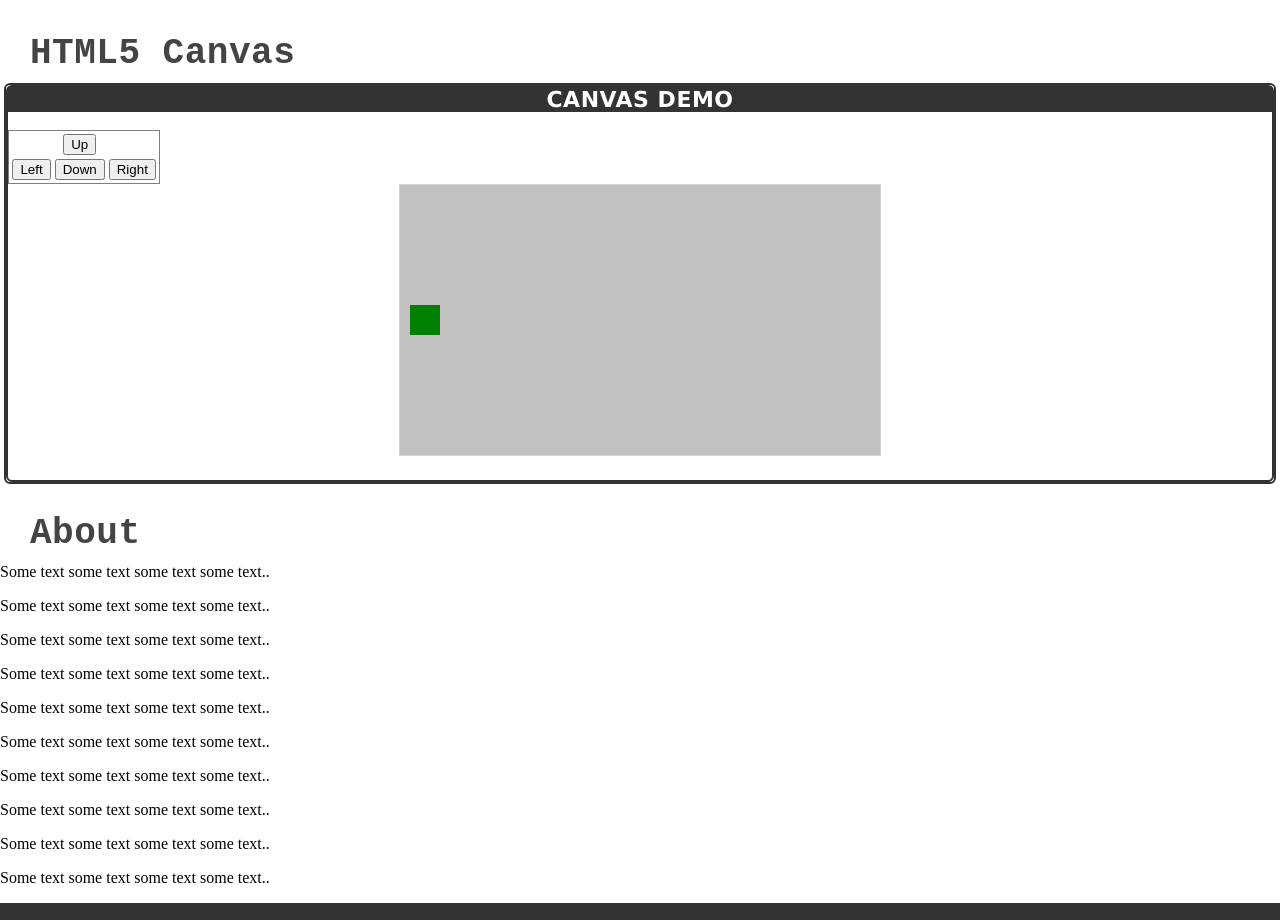
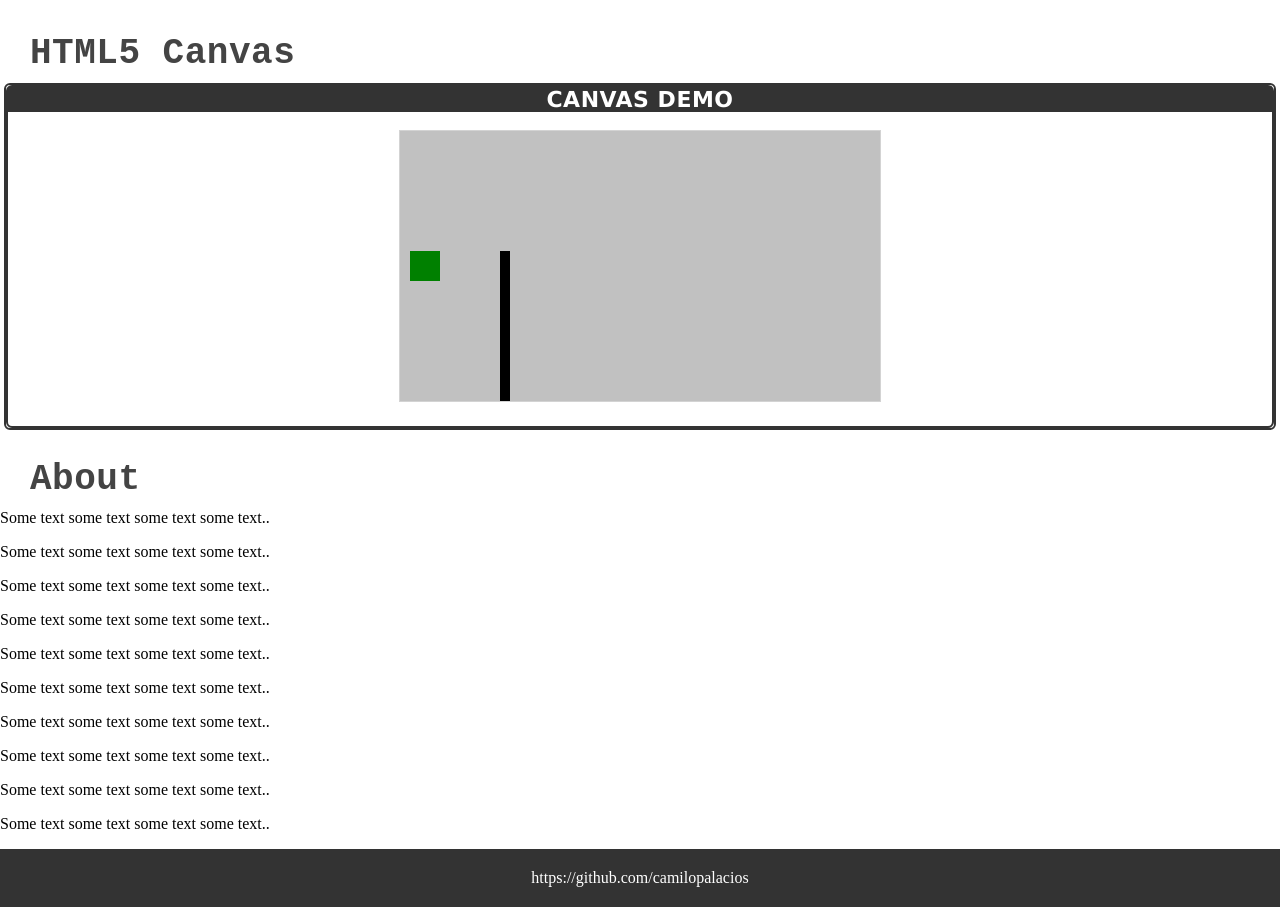
Before and after one commit to camilopalacios/camilopalacios.github.io, a website: page index.html in a window 1280 px wide. Shown: the part 920-1840 px from the top of the page. Drawn offline with Linux system fonts and the light colour scheme.

Commit message:
Add obstacle to the demo

```diff
--- a/index.html
+++ b/index.html
@@ -146,16 +146,6 @@
           <h2 class="subtitle"> CANVAS DEMO </h2>
           <br>
           <!-- The canvas is added here -->
-          <table style="border: 1px solid grey">
-            <tr>
-              <td></td><td><button onmousedown="moveUp()" onmouseup="stopMove()" ontouchstart="moveUp()" ontouchend="stopMove()">Up</button></td>
-            </tr>
-            <tr>
-              <td><button onmousedown="moveLeft()" onmouseup="stopMove()" ontouchstart="moveLeft()" ontouchend="stopMove()">Left</button></td>
-              <td><button onmousedown="moveDown()" onmouseup="stopMove()" ontouchstart="moveDown()" ontouchend="stopMove()">Down</button></td>
-              <td><button onmousedown="moveRight()" onmouseup="stopMove()" ontouchstart="moveRight()" ontouchend="stopMove()">Right</button></td>
-            </tr>
-          </table>
         </div>
       </div>
     </section>
--- a/src/application.js
+++ b/src/application.js
@@ -16,8 +16,9 @@ $(document).ready(startGame);
 var myGamePiece;
 
 function startGame(){
+  myGamePiece = new component(30, 30, 'green', 10, 120);
+  myObstacle = new component(10, 200, 'black', 100, 120);
   myGameArea.start();
-  myGamePiece = new component(30, 30, 'green', 10, 120);
 }
 
 function component(width, height, color, x, y){
@@ -36,6 +37,17 @@ function component(width, height, color, x, y){
     this.x += this.speedX;
     this.y += this.speedY;
   };
+  this.crashWith = function(obstacle){
+    var myLeft = this.x,
+    myRight = this.x + (this.width),
+    myTop = this.y,
+    myBottom = this.y + (this.height),
+    obstacleLeft = obstacle.x,
+    obstacleRight = obstacle.x + (obstacle.width),
+    obstacleTop = obstacle.y,
+    obstacleBottom = obstacle.y + (obstacle.height);
+    return ((myBottom < obstacleTop) || (myTop > obstacleBottom) || (myRight < obstacleLeft) || (myLeft > obstacleRight)) ? false:true;
+  }
 }
 
 var myGameArea = {
@@ -46,6 +58,19 @@ var myGameArea = {
     this.context = this.canvas.getContext('2d');
     $('#canvas').append(this.canvas); // javascript: document.getElementById('canvas').insertBefore(this.canvas, document.getElementById('canvas').childNodes[0]);
     this.interval = setInterval(updateGameArea, 20);
+    window.addEventListener('keydown', function(event){
+      if([37, 38, 39, 40].indexOf(event.keyCode) > -1) {
+        event.preventDefault();
+      }
+      myGameArea.keys = (myGameArea.keys || []);
+      myGameArea.keys[event.keyCode] = true;
+    });
+    window.addEventListener('keyup', function(event){
+      myGameArea.keys[event.keyCode] = false;
+    });
+  },
+  stop: function(){
+    clearInterval(this.interval);
   },
   clear: function(){
     this.context.clearRect(0, 0, this.canvas.width, this.canvas.height);
@@ -53,13 +78,25 @@ var myGameArea = {
 };
 
 function updateGameArea(){
-  myGameArea.clear();
-  myGamePiece.newPos();
-  myGamePiece.update();
+  if(myGamePiece.crashWith(myObstacle)){
+    myGameArea.stop();
+  }
+  else{
+    myGameArea.clear();
+    stopMove();
+    if(myGameArea.keys && myGameArea.keys[37]) {moveLeft()}
+    if(myGameArea.keys && myGameArea.keys[39]) {moveRight()}
+    if(myGameArea.keys && myGameArea.keys[38]) {moveUp()}
+    if(myGameArea.keys && myGameArea.keys[40]) {moveDown()}
+    myGamePiece.newPos();
+    myGamePiece.update();
+    myObstacle.update();
+  }
 }
 
 function moveUp(){
   myGamePiece.speedY -= 1;
+  console.log(myGamePiece.speedY);
 }
 
 function moveDown(){
```
